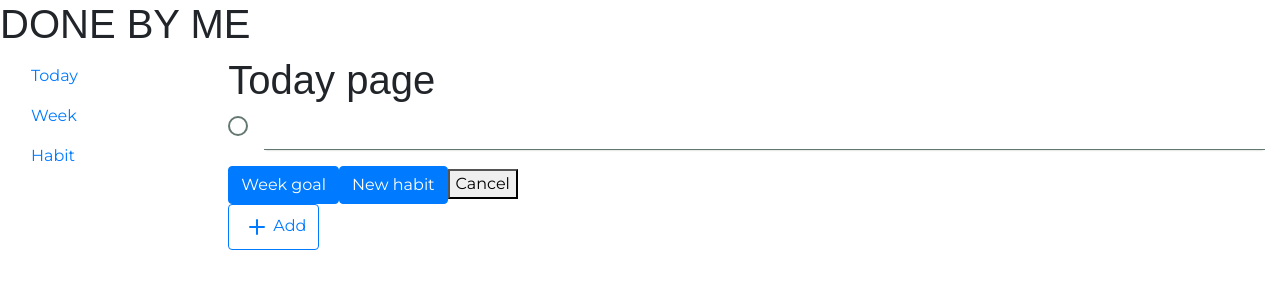
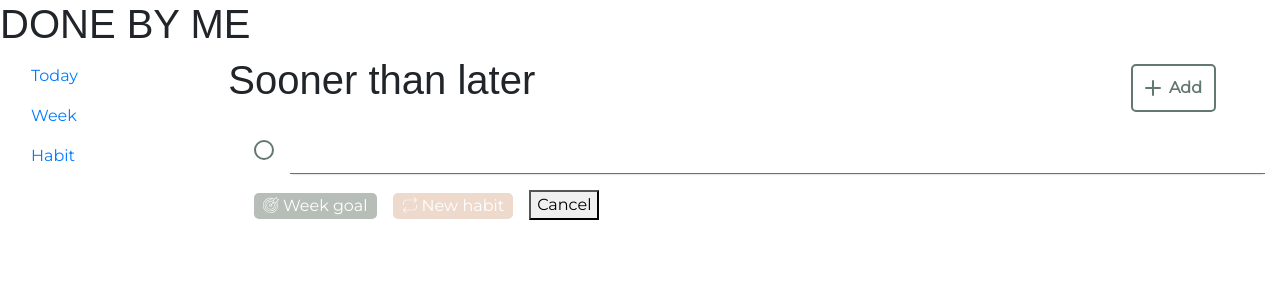
Before and after one commit to Sallykyki/done-by-me, a React (Create React App) app: page / in a window 1280 px wide. Both pictures are taken after a click on the button "Add". Shown: the top 300 px of the page. Built offline with nearby package versions, Linux system fonts and the light colour scheme; a web font is replaced by a local one.

Commit message:
style: refine style of today page

```diff
--- a/src/components/NewTodo/_newTodo.scss
+++ b/src/components/NewTodo/_newTodo.scss
@@ -1,4 +1,5 @@
 .component-NewTodo {
+  margin-left: 1.6rem;
   &__input-group {
     .custom-control-label {
       &::before {
--- a/src/components/Todo/_todo.scss
+++ b/src/components/Todo/_todo.scss
@@ -3,12 +3,16 @@
   .custom-control-label {
     &::before {
       border: $green-1 solid 2px;
-      width: 1.25rem;
-      height: 1.25rem;
     }
+    &::before,
     &::after {
       width: 1.25rem;
       height: 1.25rem;
+      top: 0;
+      left: -2rem;
+    }
+    #text {
+      margin-left: 1rem;
     }
   }
 
--- a/src/components/_components.scss
+++ b/src/components/_components.scss
@@ -1,2 +1,4 @@
 @import "./Todo/todo";
 @import "./NewTodo/newTodo";
+@import "./Label/label";
+@import "./AddTodo/addTodo";
--- a/src/pages/Today/TodayPage.tsx
+++ b/src/pages/Today/TodayPage.tsx
@@ -57,9 +57,11 @@ class TodayPage extends React.Component<IProps, IState> {
 
   render() {
     return (
-      <div>
-        <h1>Today page</h1>
-        <Todos todos={this.state.todos} updateTodo={this.updateTodo} />
+      <div className="component-TodayPage">
+        <h1>Sooner than later</h1>
+        <div className="component-TodayPage__todo-list">
+          <Todos todos={this.state.todos} updateTodo={this.updateTodo} />
+        </div>
         {this.state.display ? (
           <NewTodo onHide={this.hideNewTodo} addTodo={this.addTodo} />
         ) : null}
--- /dev/null
+++ b/src/pages/Today/_todayPage.scss
@@ -0,0 +1,5 @@
+.component-TodayPage {
+  &__todo-list {
+    margin: 2rem;
+  }
+}
--- /dev/null
+++ b/src/pages/_pages.scss
@@ -0,0 +1 @@
+@import "./Today/todayPage";
--- a/src/styles/app.scss
+++ b/src/styles/app.scss
@@ -2,6 +2,7 @@
 @import "./variables";
 @import url("https://fonts.googleapis.com/css2?family=Montserrat&family=Proza+Libre:wght@400;500&display=swap");
 @import "../components/components";
+@import "../pages/pages";
 
 body {
   margin: 0;
@@ -13,3 +14,9 @@ body {
 h1 {
   font-family: $heading-font;
 }
+
+.btn:focus,
+.btn-outline-primary:not(:disabled):not(.disabled):active:focus,
+.btn-primary:not(:disabled):not(.disabled):active:focus {
+  box-shadow: none;
+}
```
Also changed, not shown: src/pages/Today/_today.scss (deleted).
